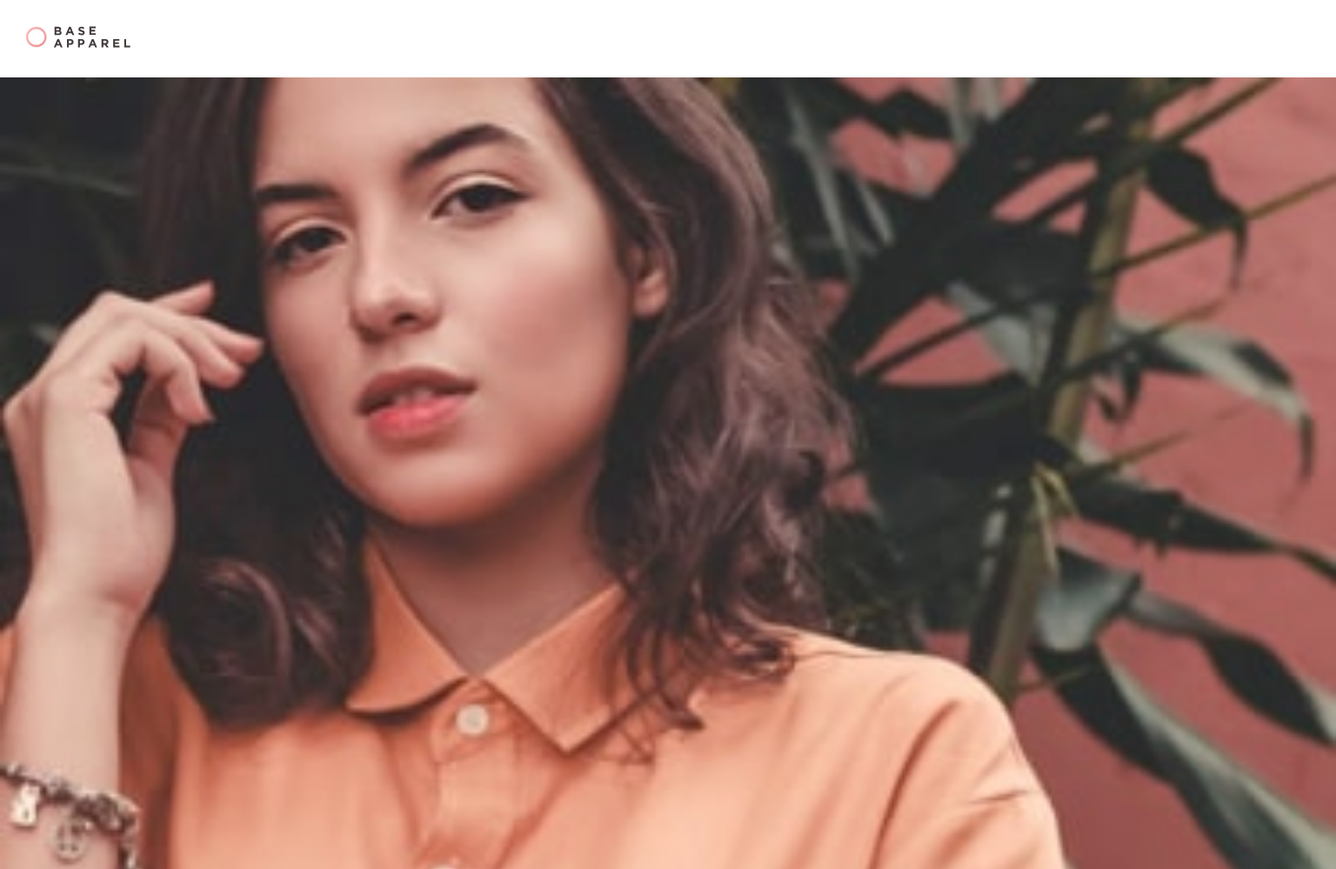
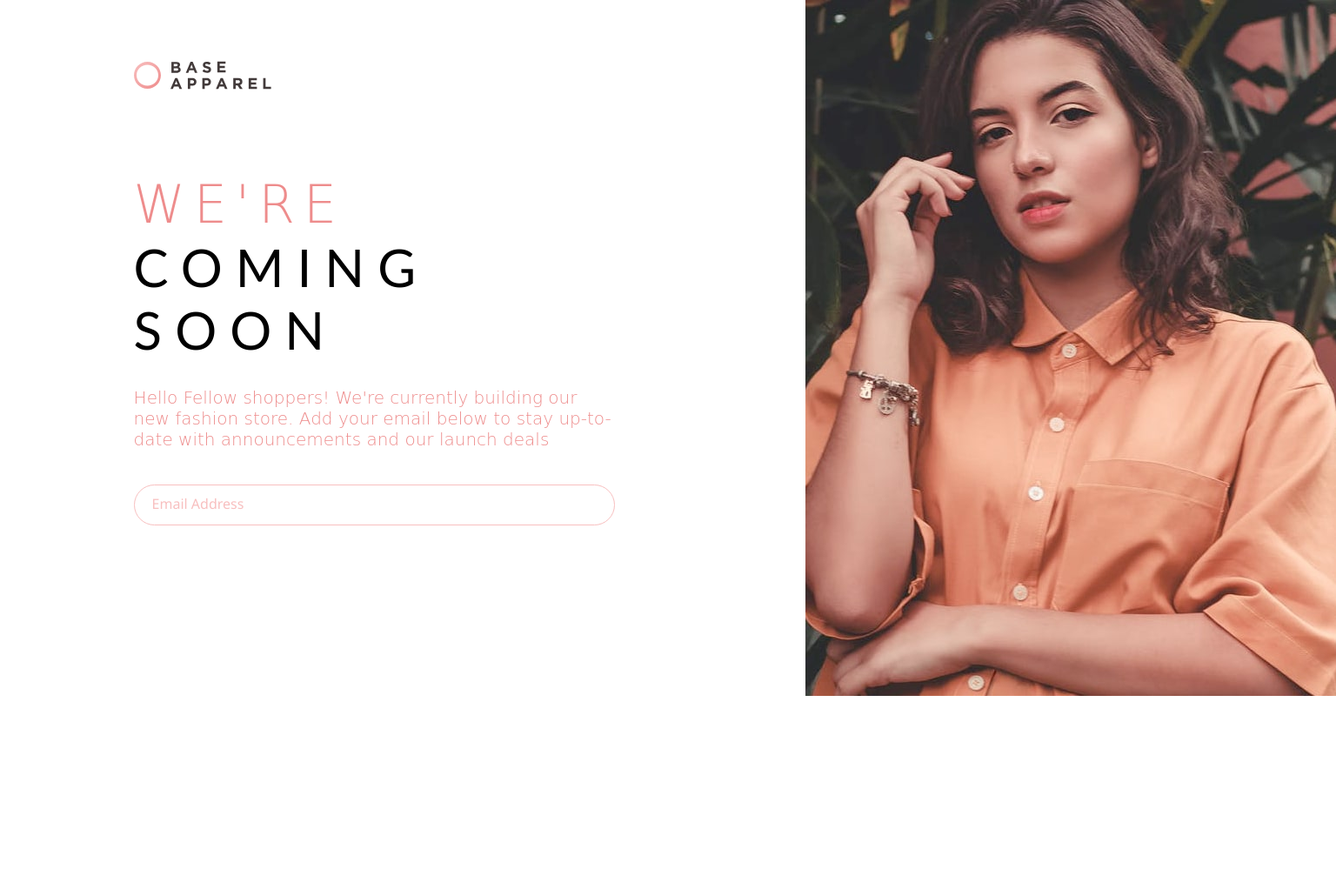
Before and after one commit to OdeyDivine/DotCampus-Projects, a plain HTML site: page base_apparel/index.html in a window 1536 px wide. Shown: the top 999 px of the page at 87% size. After the commit the page ends 800 px from the top, so only its background shows below. Drawn offline with Linux system fonts and the light colour scheme; a web font is replaced by a local one.

Commit message:
Worked on the desktop view

```diff
--- a/base_apparel/index.html
+++ b/base_apparel/index.html
@@ -20,19 +20,27 @@
         </div>
         <div class="image">
             <img src="hero-mobile.jpg" class="mobile" alt="">
-            <img src="hero-desktop.jpg" class="desktop" alt="">
         </div>
-        <section class="cta">
+        <div class="cta">
+            <div class="mlogo">
+                <img src="logo.svg" alt="">
+            </div>
+            <div class="text">
                 <h1>
                     <span>WE'RE</span> <br> COMING <br> SOON
                 </h1>
                 <p>
                     Hello Fellow shoppers! We're currently building our new fashion store. Add your email below to stay up-to-date with announcements and our launch deals
                 </p>
-        </section>
                 <form action="#" method="post">
                     <input type="email" placeholder="Email Address" required>
                 </form>
             </div>
+        </div>
+        <div class="image">
+            <img src="hero-desktop.jpg" class="desktop" alt="">
+        </div>
+
+    </div>
 </body>
 </html>
--- a/base_apparel/style.css
+++ b/base_apparel/style.css
@@ -20,6 +20,9 @@ body{
 }
 .cta{
     margin: 70px 30px 40px;
+}
+.mlogo{
+    display: none;
 }
 .cta h1{
     text-align: center;
@@ -50,10 +53,63 @@ input{
     border-radius: 25px;
     padding: 15px 20px;
     width: 80%;
-    margin: 0 auto 60px;
+    margin: 30px auto 60px;
 }
 input::placeholder{
     color: hsl(0, 80%, 86%);
     font-size: 16px;
     font-family: 'Segoe UI', Tahoma, Geneva, Verdana, sans-serif;
 }
+@media (min-width: 1440px){
+    .container{
+        display: flex;
+        width: 100%;
+        height: 100vh;
+        width: auto;
+        justify-content: space-between;
+    }
+    .logo{
+        display: none;
+    }
+    .mobile{
+        display: none;
+    }
+    .desktop{
+        display: block;
+        height: 100%;
+        width: 60%;
+
+    }
+    .mlogo{
+        display: block;
+        margin-top: 70px;
+    }
+    .mlogo img{
+        margin: 0;
+    }
+    .text{
+        display: flex;
+        flex-direction: column;
+    }
+    .cta{
+        margin: 0;
+        position: absolute;
+        left: 10%;
+    }
+    .cta h1, .cta p{
+        text-align: left;
+    }
+    .cta h1{
+        padding-top: 90px;
+        font-size: 60px;
+    }
+    .cta p{
+        width: 40%;
+        font-size: 20px;
+    }
+    input{
+    border: 1px solid hsl(0, 80%, 86%);
+    width: 40%;
+    margin: 40px 0;
+}
+}
```
Lines whose indentation alone changed are shown as unchanged.
